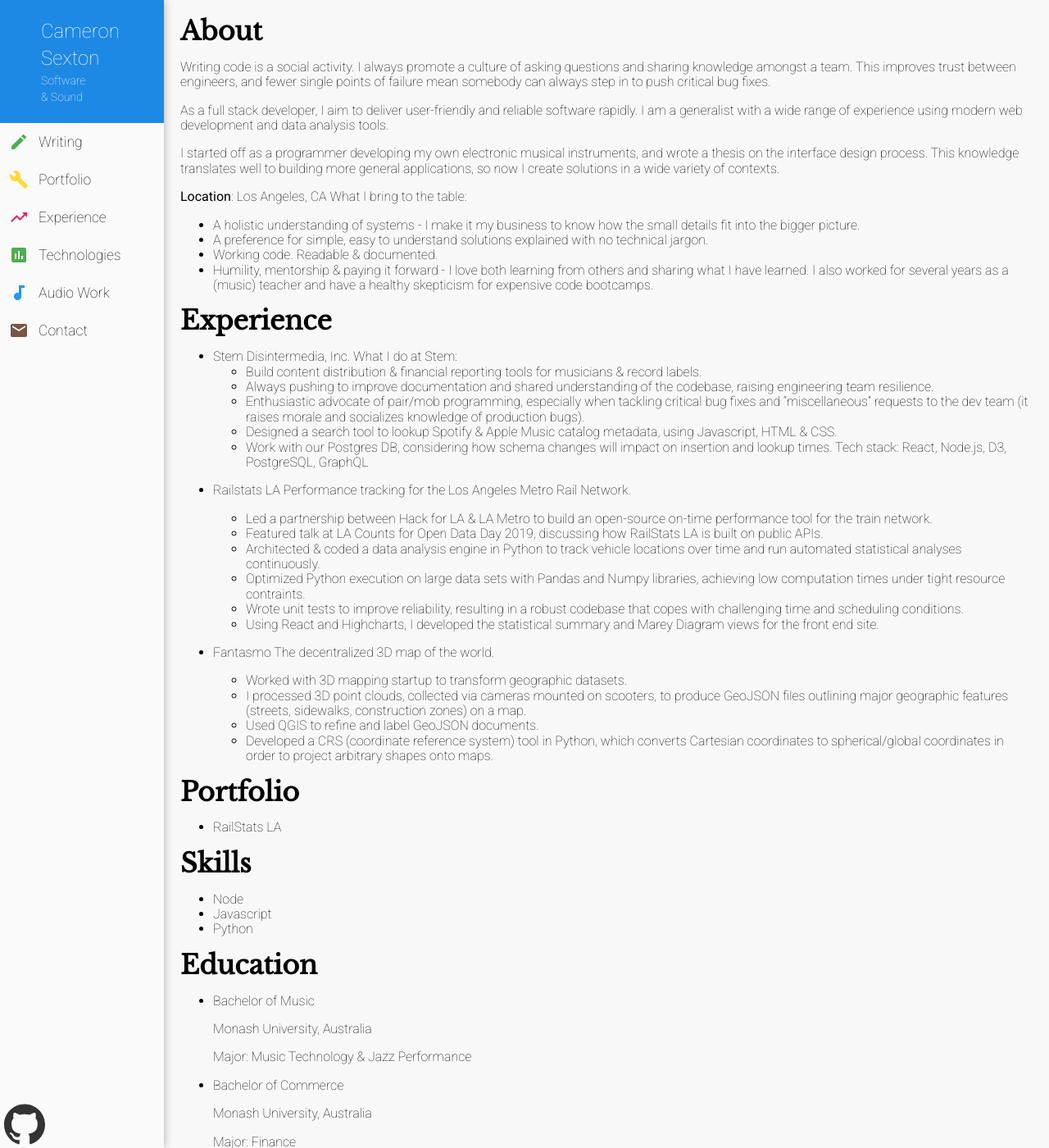
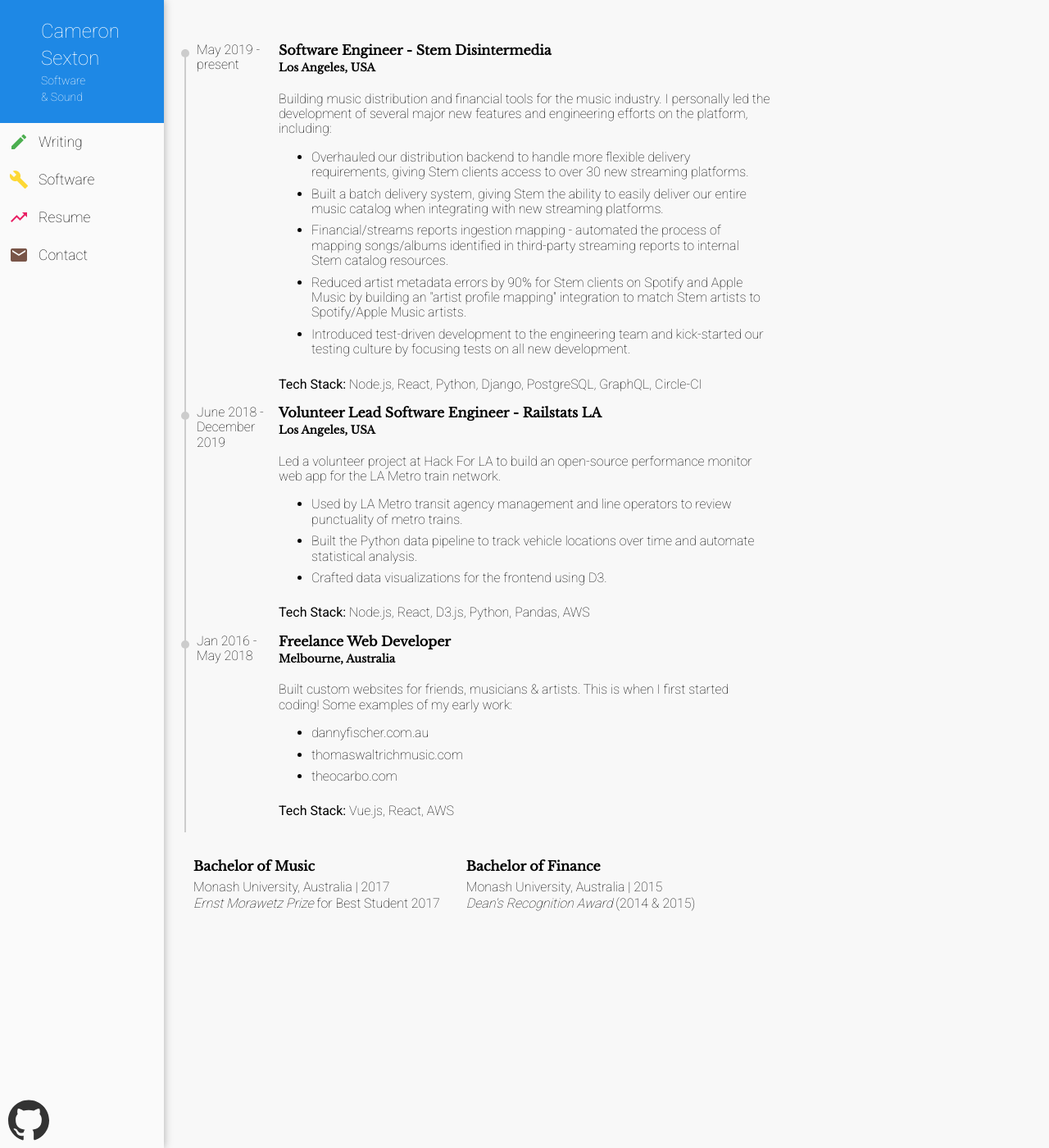
Before and after one commit to ctsexton/ctsexton.github.io, a Jekyll site: the page built from resume.html, in a window 1280 px wide and 1400 px high. Shown: the whole window at 82% size. Built offline with Jekyll 4.4.1, drawn with Linux system fonts in a browser that asks for light colours; some of the changed text lies outside the part shown.

Commit message:
overhaul resume page

```diff
--- a/_data/navigation.yml
+++ b/_data/navigation.yml
@@ -2,22 +2,14 @@
   link: /writing
   icon: edit
   color: '#4caf50'
-- name: Portfolio
-  link: /resume#portfolio
+- name: Software
+  link: /software
   icon: build
   color: '#fdd835'
-- name: Experience
+- name: Resume
   icon: trending_up
-  link: /resume#experience
+  link: /resume
   color: '#e91e63'
-- name: Technologies
-  link: /resume#skills
-  icon: assessment
-  color: '#4caf50'
-- name: Audio Work
-  link: /instruments
-  icon: audiotrack
-  color: '#2196f3'
 - name: Contact
   link: /contact
   icon: mail
--- a/_sass/navigation.scss
+++ b/_sass/navigation.scss
@@ -74,7 +74,7 @@
   position: absolute;
   bottom: 0;
   left: 0;
-  padding: 5px 0 0 5px;
+  padding: 0px 0 5px 10px;
   svg {
     fill: #333;
     width: 50px;
--- /dev/null
+++ b/_sass/timeline.scss
@@ -0,0 +1,61 @@
+.timeline {
+  position: relative;
+  max-width: 100%;
+  padding-left: 20px;
+  margin-top: 2em;
+  &::before {
+    content: '';
+    position: absolute;
+    width: 2px;
+    background-color: #ccc;
+    top: 0.5em;
+    bottom: 0;
+    margin-left: -15px;
+  }
+  .event {
+    position: relative;
+    display: grid;
+    &::before {
+      content: '';
+      position: absolute;
+      width: 10px;
+      height: 10px;
+      background-color: #ccc;
+      border-radius: 50%;
+      top: 0.5em;
+      margin-left: -19px;
+    }
+    grid-template-columns: 100px 600px;
+    .timeframe {
+      grid-column-start: 1;
+      grid-column-end: 2;
+    }
+    .detail {
+      grid-column-start: 2;
+      grid-column-end: 3;
+      h4, h5 {
+        padding-bottom: 5px;
+      }
+      li {
+        padding-bottom: 0.5em;
+      }
+    }
+  }
+}
+.education {
+  display: flex;
+  flex-direction: row;
+  justify-content: flex-start;
+  .degree {
+    margin: 1em;
+    max-width: 350px;
+  }
+  h4 {
+    margin-bottom: 0.5em;
+    margin-top: 1em;
+  }
+  p {
+    margin-bottom: 0.1em;
+    margin-top: 0.1em;
+  }
+}
--- a/assets/css/styles.scss
+++ b/assets/css/styles.scss
@@ -72,3 +72,4 @@
 @import "theme";
 @import "navigation";
 @import "banner";
+@import "timeline";
--- /dev/null
+++ b/resume.html
@@ -0,0 +1,71 @@
+---
+title: resume
+layout: default
+---
+<div class="timeline">
+  <div class="event">
+    <div class="timeframe">
+      May 2019 - present
+    </div>
+    <div class="detail">
+      <h4>Software Engineer - Stem Disintermedia</h4>
+      <h5>Los Angeles, USA</h5>
+      <p>Building music distribution and financial tools for the music industry. I personally led the development of several major new features and engineering efforts on the platform, including:</p>
+      <ul>
+        <li>Overhauled our distribution backend to handle more flexible delivery requirements, giving Stem clients access to over 30 new streaming platforms.</li>
+        <li>Built a batch delivery system, giving Stem the ability to easily deliver our entire music catalog when integrating with new streaming platforms.</li>
+        <li>Financial/streams reports ingestion mapping - automated the process of mapping songs/albums identified in third-party streaming reports to internal Stem catalog resources.</li>
+        <li>Reduced artist metadata errors by 90% for Stem clients on Spotify and Apple Music by building an "artist profile mapping" integration to match Stem artists to Spotify/Apple Music artists.</li>
+        <li>Introduced test-driven development to the engineering team and kick-started our testing culture by focusing tests on all new development.</li>
+      </ul>
+      <p><b>Tech Stack:</b> Node.js, React, Python, Django, PostgreSQL, GraphQL, Circle-CI</p>
+    </div>
+  </div>
+  <div class="event">
+    <div class="timeframe">
+      June 2018 - December 2019
+    </div>
+    <div class="detail">
+      <h4>Volunteer Lead Software Engineer - Railstats LA</h4>
+      <h5>Los Angeles, USA</h5>
+      <p>Led a volunteer project at Hack For LA to build an open-source performance monitor web app for the LA Metro train network.
+      </p>
+      <ul>
+        <li>
+          Used by LA Metro transit agency management and line operators to review punctuality of metro trains.
+        </li>
+        <li>Built the Python data pipeline to track vehicle locations over time and automate statistical analysis.</li>
+        <li>Crafted data visualizations for the frontend using D3.</li>
+      </ul>
+      <p><b>Tech Stack:</b> Node.js, React, D3.js, Python, Pandas, AWS</p>
+    </div>
+  </div>
+  <div class="event">
+    <div class="timeframe">
+      Jan 2016 - May 2018
+    </div>
+    <div class="detail">
+      <h4>Freelance Web Developer</h4>
+      <h5>Melbourne, Australia</h5>
+      <p>Built custom websites for friends, musicians & artists. This is when I first started coding! Some examples of my early work:</p>
+      <ul>
+        <li><a href="https://dannyfischer.com.au">dannyfischer.com.au</a></li>
+        <li><a href="https://thomaswaltrichmusic.com">thomaswaltrichmusic.com</a></li>
+        <li><a href="https://theocarbo.com">theocarbo.com</a></li>
+      </ul>
+      <p><b>Tech Stack:</b> Vue.js, React, AWS</p>
+    </div>
+  </div>
+</div>
+<div class="education">
+  <div class="degree">
+    <h4>Bachelor of Music</h4>
+    <p>Monash University, Australia | 2017</p>
+    <p><i>Ernst Morawetz Prize</i> for Best Student 2017</p>
+  </div>
+  <div class="degree">
+    <h4>Bachelor of Finance</h4>
+    <p>Monash University, Australia | 2015</p>
+    <p><i>Dean's Recognition Award</i> (2014 & 2015)</p>
+  </div>
+</div>
--- a/resume.md
+++ /dev/null
@@ -1,70 +0,0 @@
----
-title: resume
-layout: default
----
-# About
-Writing code is a social activity. I always promote a culture of asking questions and sharing knowledge amongst a team. This improves trust between engineers, and fewer single points of failure mean somebody can always step in to push critical bug fixes.
-
-As a full stack developer, I aim to deliver user-friendly and reliable software rapidly. I am a generalist with a wide range of experience using modern web development and data analysis tools.
-
-I started off as a programmer developing my own electronic musical instruments, and wrote a thesis on the interface design process. This knowledge translates well to building more general applications, so now I create solutions in a wide variety of contexts.
-
-**Location**: Los Angeles, CA
-What I bring to the table:
-
-- A holistic understanding of systems - I make it my business to know how the small details fit into the bigger picture.
-- A preference for simple, easy to understand solutions explained with no technical jargon.
-- Working code. Readable & documented.
-- Humility, mentorship & paying it forward - I love both learning from others and sharing what I have learned. I also worked for several years as a (music) teacher and have a healthy skepticism for expensive code bootcamps.
-
-# Experience
-- Stem Disintermedia, Inc.
-    What I do at Stem:
-     - Build content distribution & financial reporting tools for musicians & record labels.
-     - Always pushing to improve documentation and shared understanding of the codebase, raising engineering team resilience.
-     - Enthusiastic advocate of pair/mob programming, especially when tackling critical bug fixes and "miscellaneous" requests to the dev team (it raises morale and socializes knowledge of production bugs).
-     - Designed a search tool to lookup Spotify & Apple Music catalog metadata, using Javascript, HTML & CSS.
-     - Work with our Postgres DB, considering how schema changes will impact on insertion and lookup times.
-    Tech stack: React, Node.js, D3, PostgreSQL, GraphQL
-- Railstats LA
-    Performance tracking for the Los Angeles Metro Rail Network.
-
-    - Led a partnership between Hack for LA & LA Metro to build an open-source on-time performance tool for the train network.
-    - Featured talk at LA Counts for Open Data Day 2019, discussing how RailStats LA is built on public APIs.
-    - Architected & coded a data analysis engine in Python to track vehicle locations over time and run automated statistical analyses continuously.
-    - Optimized Python execution on large data sets with Pandas and Numpy libraries, achieving low computation times under tight resource contraints.
-    - Wrote unit tests to improve reliability, resulting in a robust codebase that copes with challenging time and scheduling conditions.
-    - Using React and Highcharts, I developed the statistical summary and Marey Diagram views for the front end site.
-- Fantasmo
-    The decentralized 3D map of the world.
-
-    - Worked with 3D mapping startup to transform geographic datasets.
-    - I processed 3D point clouds, collected via cameras mounted on scooters, to produce GeoJSON files outlining major geographic features (streets, sidewalks, construction zones) on a map.
-    - Used QGIS to refine and label GeoJSON documents.
-    - Developed a CRS (coordinate reference system) tool in Python, which converts Cartesian coordinates to spherical/global coordinates in order to project arbitrary shapes onto maps.
-
-# Portfolio
-- RailStats LA
-
-# Skills
-- Node
-- Javascript
-- Python
-
-
-# Education
-- Bachelor of Music
-
-  Monash University, Australia
-
-  Major: Music Technology & Jazz Performance
-
-- Bachelor of Commerce
-
-  Monash University, Australia
-
-  Major: Finance
-
-- Introduction to Computer Science
-
-  Harvard University via EdX
```
Also changed, not shown: software.md (added, +5 -0 lines).
